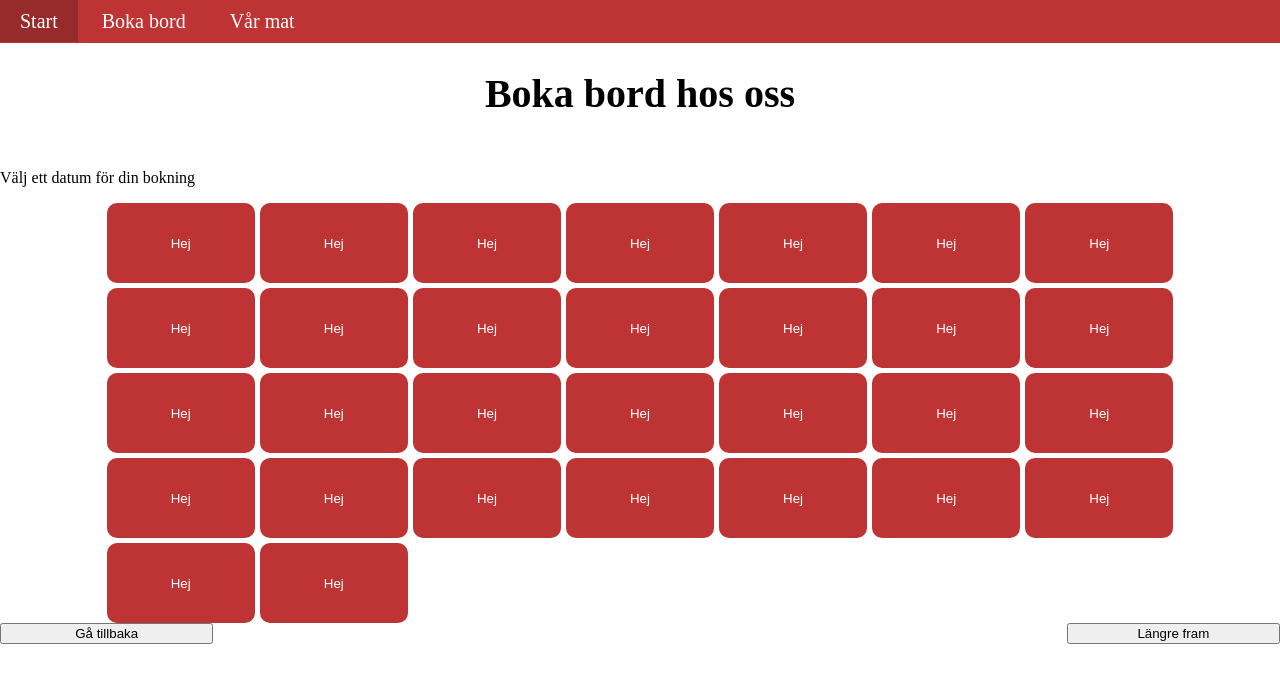
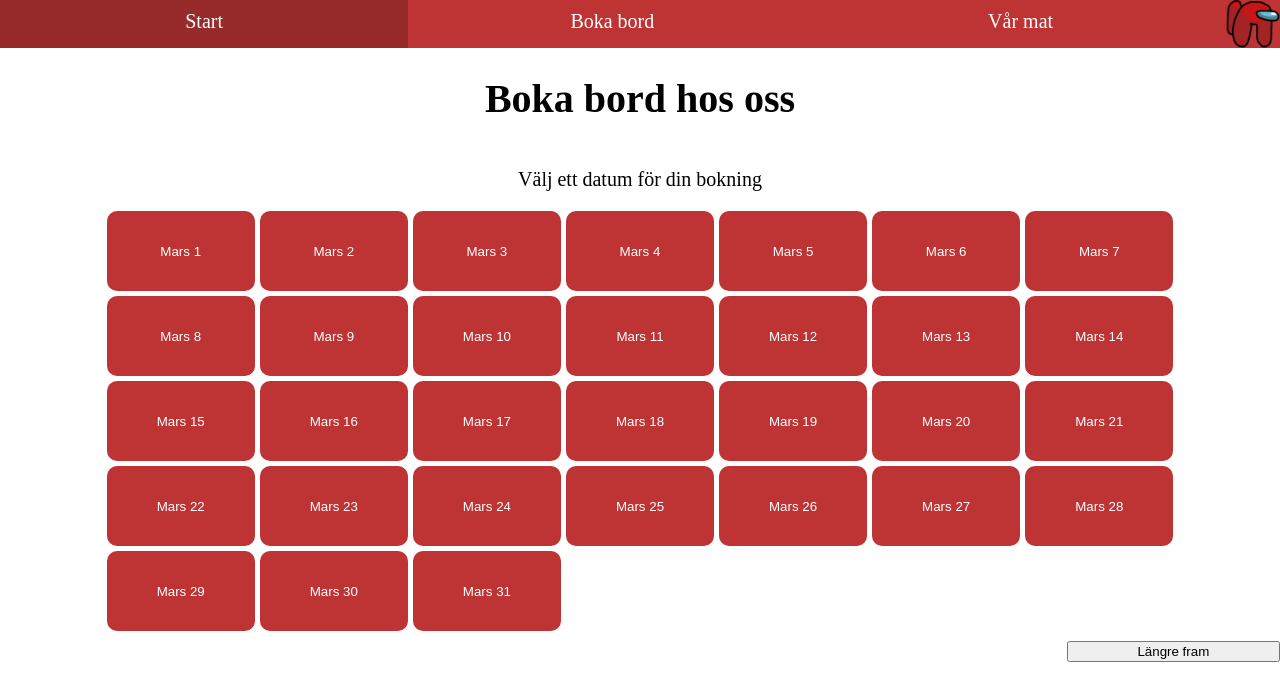
Before and after one commit to jediemil/restaurang-amog-arjeplog, a plain HTML site: page bord.html in a window 1280 px wide. Drawn offline with Linux system fonts and the light colour scheme.

Commit message:
menuchange

```diff
--- a/bord.html
+++ b/bord.html
@@ -9,11 +9,12 @@
     <link type="text/css" rel="stylesheet" href="css/tablestyle.css">
 </head>
 <body>
-<div class="topBar">
+<nav class="topBar">
     <a href="index.html">Start</a>
     <a href="bord.html">Boka bord</a>
     <a href="meny.html">Vår mat</a>
-</div>
+    <img src="resources/amog.png" alt="Logga">
+</nav>
 <div class="bordContainer">
     <h1 id="bordTitle">Boka bord hos oss</h1>
     <p id="infoText">Välj ett datum för din bokning</p>
--- a/css/bordgrid.css
+++ b/css/bordgrid.css
@@ -5,7 +5,7 @@ Boka bord container start
 .bordContainer {
     display: grid;
     grid-template-columns: repeat(12, 1fr);
-    grid-template-rows: 100px 10px repeat(5, auto);
+    grid-template-rows: 100px auto auto 10px auto;
 }
 
 #bordTitle {
@@ -15,7 +15,7 @@ Boka bord container start
 
 #infoText {
     grid-column: 1/-1;
-    grid-row: 3/4;
+    grid-row: 2/3;
 }
 
 .buttons {
@@ -31,7 +31,7 @@ Boka bord container start
 }
 
 #timeTable {
-    grid-row: 4/-2;
+    grid-row: 3/4;
     grid-column: 2/-2;
 
     display: grid;
--- a/css/tablestyle.css
+++ b/css/tablestyle.css
@@ -1,6 +1,15 @@
+html, body {
+    margin: 0;
+}
+
 #bordTitle {
     text-align: center;
     font-size: 40px;
+}
+
+#infoText {
+    text-align: center;
+    font-size: 20px;
 }
 
 .buttons {
@@ -14,3 +23,9 @@
     color: white;
     height: 10vh;
 }
+
+#timeTable button:hover {
+    background-color: #972a2a;
+    border: solid #972a2a 2px;
+    border-radius: 15px;
+}
--- a/css/topbar.css
+++ b/css/topbar.css
@@ -5,10 +5,14 @@ html, body {
 .topBar {
     width: 100vw;
     background-color: #be3434;
-    padding: 10px 0;
+    height: 48px;
     position: static;
     top: 0;
     left: 0;
+    padding: 0;
+
+    display: grid;
+    grid-template-columns: 1fr 1fr 1fr auto;
 }
 
 .topBar a {
@@ -16,8 +20,13 @@ html, body {
     text-decoration: none;
     font-size: 20px;
     padding: 10px 20px;
+    text-align: center;
 }
 
 .topBar a:hover {
     background-color: #972a2a;
 }
+
+.topBar img {
+    height: 48px;
+}
--- a/js/bord.js
+++ b/js/bord.js
@@ -1,14 +1,20 @@
-const width = 10
-const height = 3
+const width = 7
+const height = 5
+const max = 31
 
 for (let y = 0; y < height; y++) {
     for (let x = 0; x < width; x++) {
         let element = document.createElement("button");
-        element.innerText = "Hej"
-        element.classList.add("timeButton")
+        element.innerText = "Mars " + ((x + (y*width)) + 1)
         document.getElementById("timeTable").insertBefore(element, document.getElementById("placeholder"));
         console.log(element)
+
+        if ((x + (y * width) + 1) >= max) {
+            break
+        }
     }
 }
 
+document.getElementById("back").style.display = "none"
+
 document.getElementById("placeholder").remove()
```
Also changed, not shown: index.html (+1 -0 lines), meny.html (+1 -0 lines).
